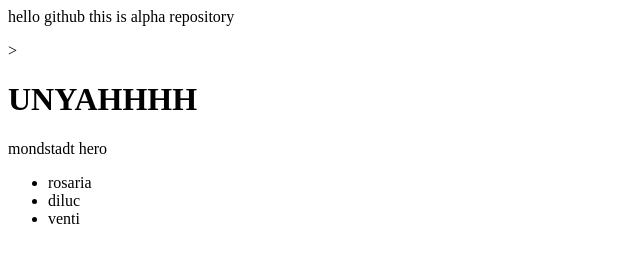
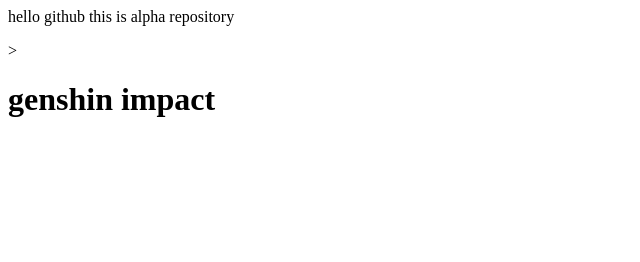
Before and after one commit to ibnupurnomo04/alpha_repo, a plain HTML site: page index.html in a window 1280 px wide. Shown: the whole page, without its empty margins (0-640 px from the left). Drawn offline with Linux system fonts and the light colour scheme.

Commit message:
index.html update 1.2

```diff
--- a/index.html
+++ b/index.html
@@ -1,10 +1,3 @@
 <p>hello github this is alpha repository</p>>
 
-<h1>UNYAHHHH</h1>
-
-<p>mondstadt hero</p>
-<ul>
-    <li>rosaria</li>
-    <li>diluc</li>
-    <li>venti</li>
-</ul>
+<h1>genshin impact</h1>
```
